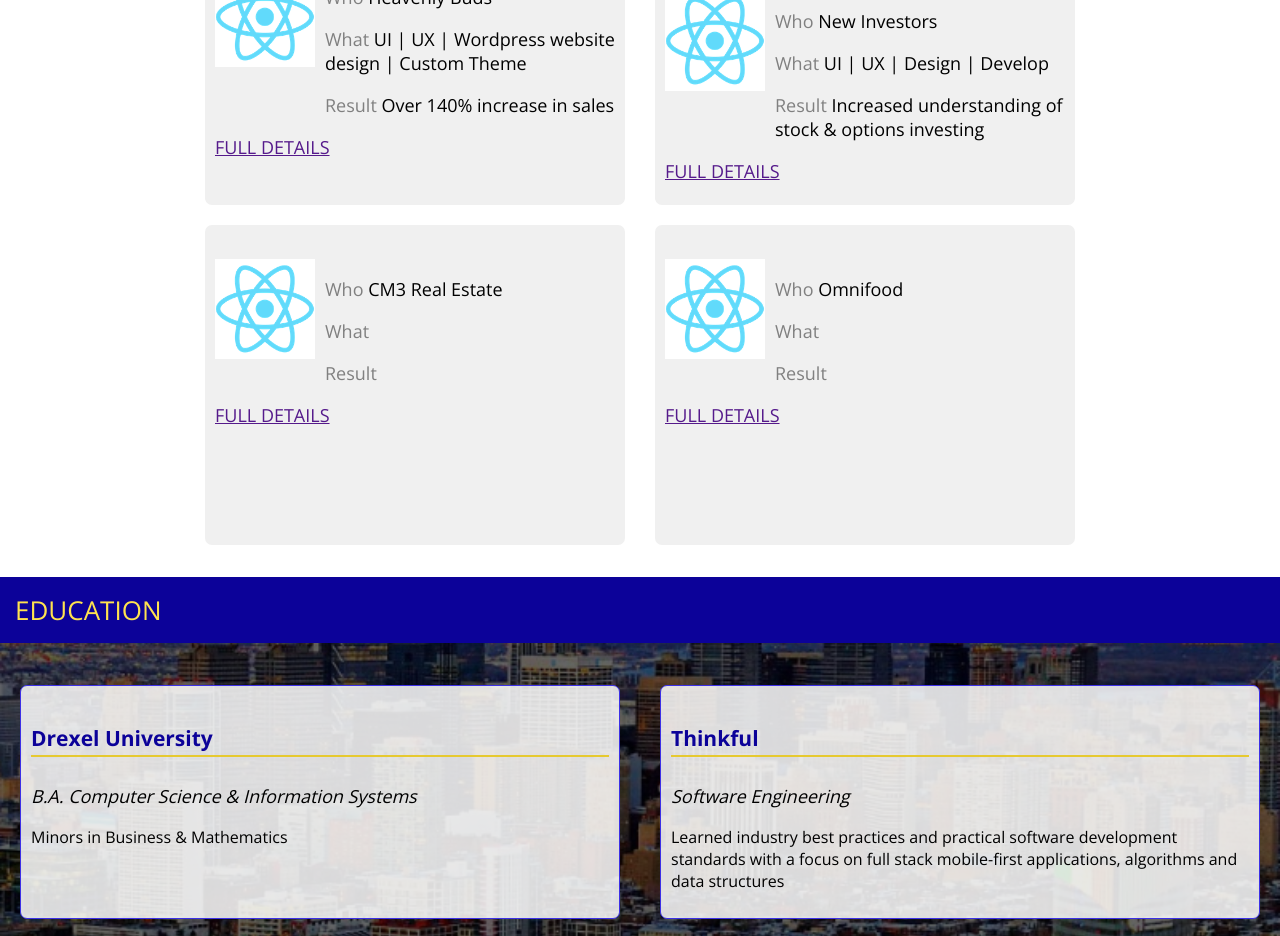
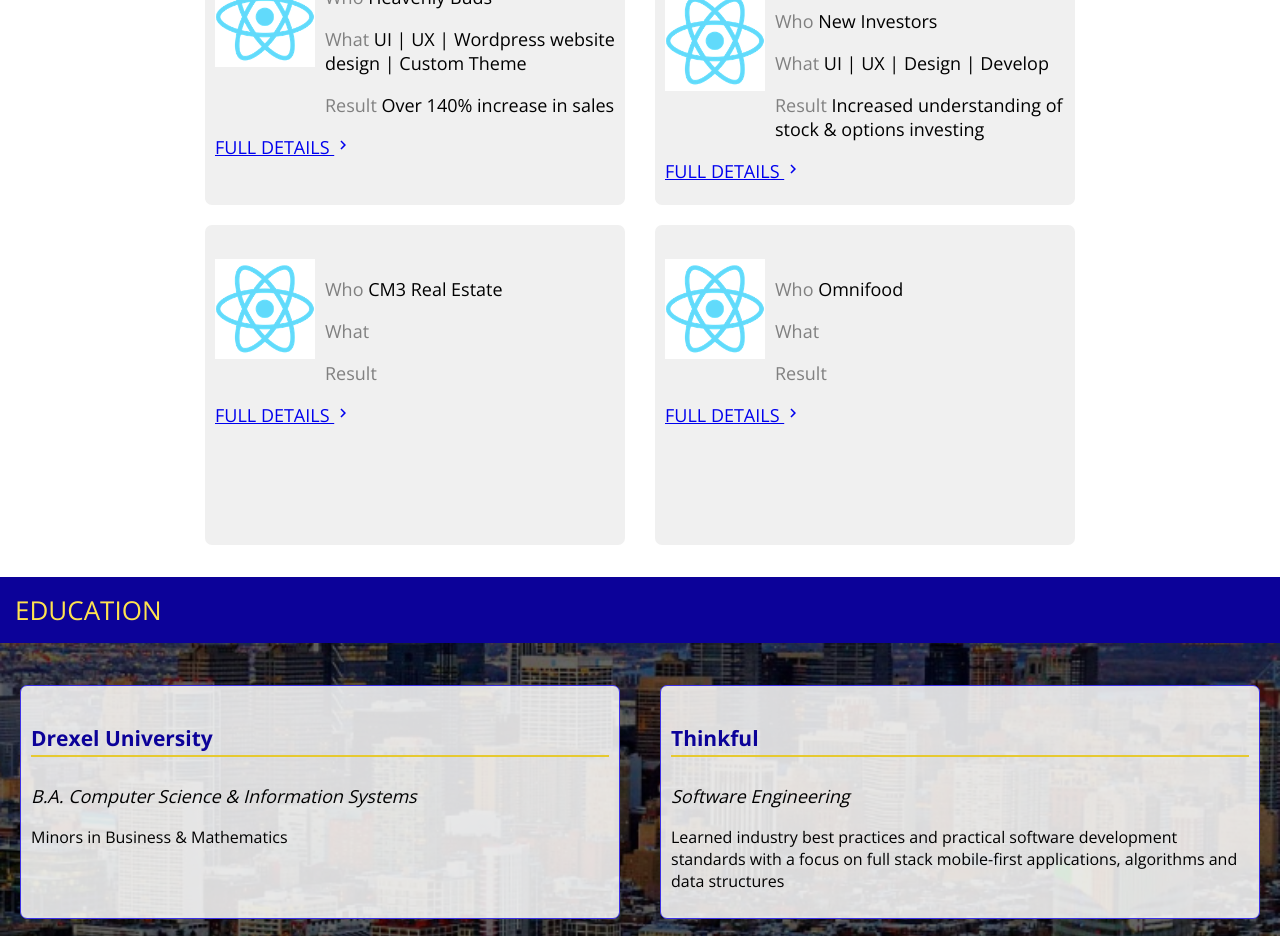
Before and after one commit to miguelr215/miguel_ramos_portfolio, a React (Create React App) app: page / in a window 1280 px wide. Shown: the part 2340-3276 px from the top of the page. Built offline with nearby package versions, Linux system fonts and the light colour scheme.

Commit message:
refactored projects component

```diff
--- a/src/App.js
+++ b/src/App.js
@@ -1,5 +1,6 @@
 import React from 'react';
 import { Link, Switch, Route } from 'react-router-dom';
+import cases from './cases';
 import Hero from './components/Hero/Hero';
 import NavBar from './components/NavBar/NavBar';
 import About from './components/About/About';
@@ -10,7 +11,19 @@
 import './App.css';
 
 class App extends React.Component {
+  state = {
+    cases: []
+  };
+
+  componentDidMount(){
+    const caseFile = cases;
+    this.setState({
+      cases: caseFile
+    });
+  };
+
   render(){
+    const { cases } = this.state;
     return (
       <main className="App">
         <div className="sidebar">
@@ -23,7 +36,11 @@
           <Route
             exact
             path="/"
-            component={Projects}
+            render={() =>
+              <Projects
+                cases={cases}
+              />
+            }
           />
         </Switch>
         <Education />
--- a/src/cases.js
+++ b/src/cases.js
@@ -3,6 +3,7 @@
 const cases = [
     {
         "ProjectID": 1,
+        "path": "",
         "title": "Increase scalability with an e-commerce site",
         "image": reactLogo,
         "image-alt": "main img alt text",
@@ -26,6 +27,7 @@
     },
     {
         "ProjectID": 2,
+        "path": "",
         "title": "Accumulate company stock info & investing education",
         "image": reactLogo,
         "image-alt": "",
@@ -49,6 +51,7 @@
     },
     {
         "ProjectID": 3,
+        "path": "",
         "title": "",
         "image": reactLogo,
         "image-alt": "",
@@ -72,6 +75,7 @@
     },
     {
         "ProjectID": 4,
+        "path": "omnifood",
         "title": "",
         "image": reactLogo,
         "image-alt": "",
--- a/src/components/Projects/Projects.js
+++ b/src/components/Projects/Projects.js
@@ -1,11 +1,11 @@
 import React from 'react';
 import { Link } from 'react-router-dom';
-import cases from '../../cases';
+import { MdKeyboardArrowRight } from 'react-icons/md';
 import './Projects.css';
 
 export default class Projects extends React.Component {
     render(){
-        const projects = cases;
+        const projects = this.props.cases;
         const projectsList = projects.map(project => (
             <div className="project_card">
                 <h4>{project.title}</h4>
@@ -25,7 +25,12 @@
                         </p>
                     </div>
                 </div>
-                <Link>FULL DETAILS</Link>
+                <Link
+                    className="full_detail_btn"
+                    to="/"
+                >
+                    FULL DETAILS <MdKeyboardArrowRight />
+                </Link>
             </div>
         ));
 
```
Also changed, not shown: src/components/ProjectDetails/ProjectDetails.js (added, +16 -0 lines), src/components/ProjectDetails/ProjectDetails.css (added).
